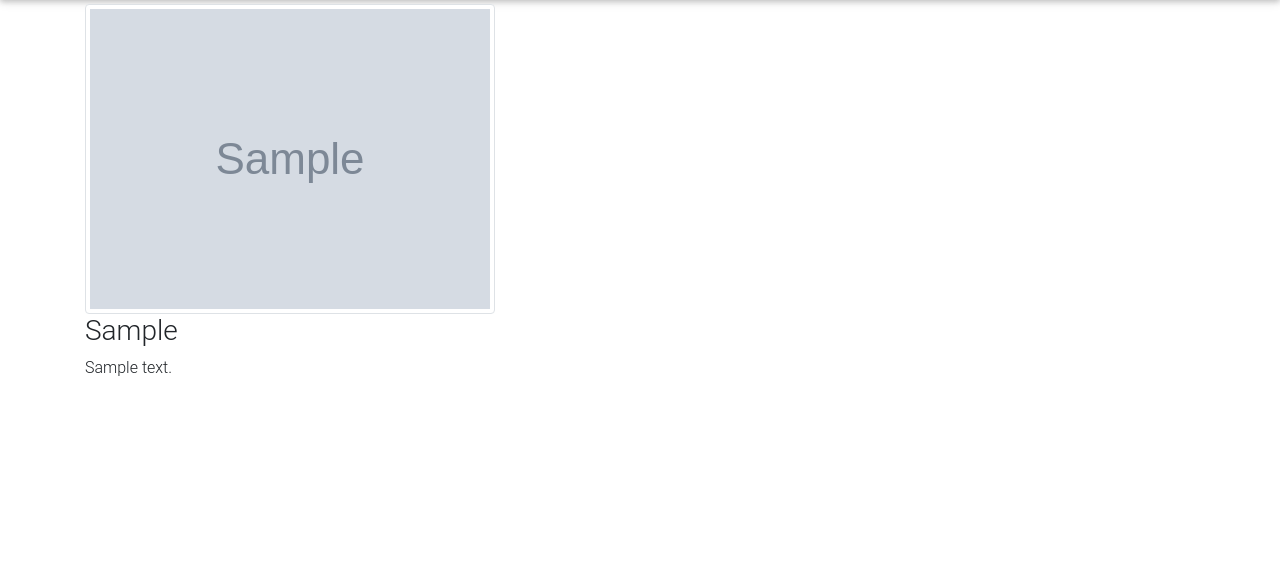
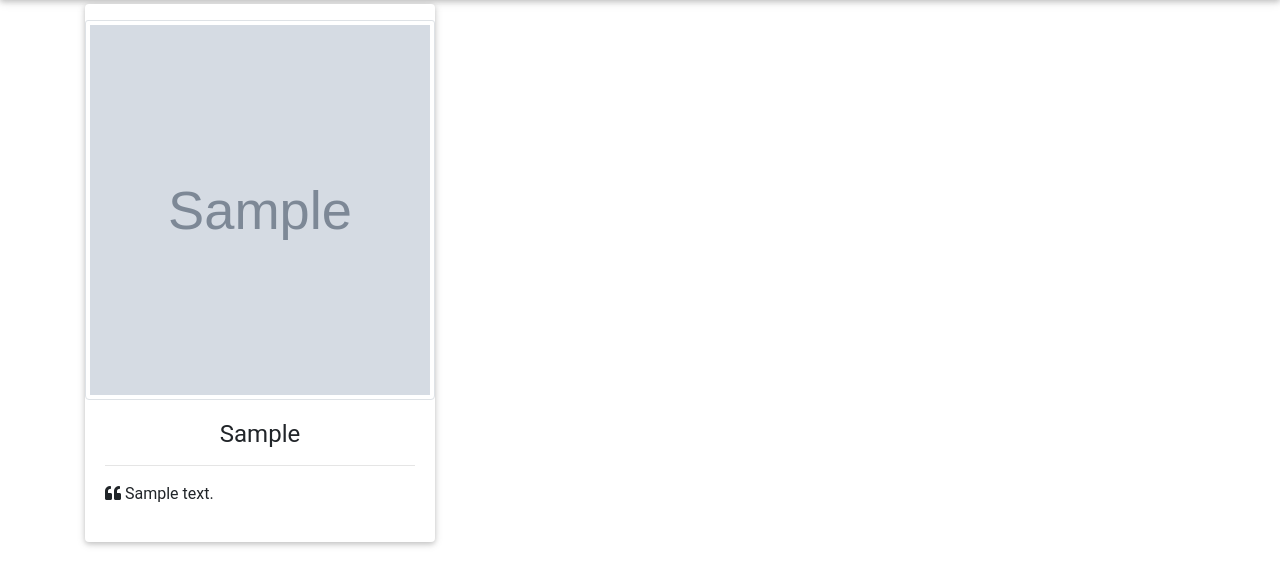
Before and after one commit to MachukaJoy/pitch-perfect-practicehub, a Flask app: a page that uses app/templates/profile/profile.html in a window 1280 px wide. Shown: the part 56-642 px from the top of the page. Run offline with Flask 2, Linux system fonts and the light colour scheme; tables that the repository leaves empty hold one stand-in row (values such as "Sample post"); grey boxes marked "Sample" are stand-in pictures; some libraries are stand-ins or nearby versions.

Commit message:
ft: edit user profile details

```diff
--- a/app/auth/views.py
+++ b/app/auth/views.py
@@ -29,6 +29,6 @@ def signup():
     form = RegForm()
     if form.validate_on_submit():
         user = User(email = form.email.data, username = form.username.data, password = form.password.data)
-        user.save()
+        user.save_u()
         return redirect(url_for('auth.login'))
     return render_template('auth/signup.html', r_form = form)
--- a/app/main/views.py
+++ b/app/main/views.py
@@ -29,11 +29,11 @@ def updateprofile(name):
         abort(404)
     if form.validate_on_submit():
         user.bio = form.bio.data
-        user.save()
+        user.save_u()
         return redirect(url_for('.profile',name = name))
     return render_template('profile/update.html',form =form)
 
-@main.route('/user/<name>/update/profilepicture',methods= ['POST'])
+@main.route('/user/<name>/update/pic',methods= ['POST'])
 @login_required
 def update_pic(name):
     user = User.query.filter_by(username = name).first()
--- a/app/models.py
+++ b/app/models.py
@@ -10,7 +10,7 @@ class User(db.Model,UserMixin):
     secure_password = db.Column(db.String(255),nullable = False)
 
     bio = db.Column(db.String(255))
-    profile_pic = db.Column(db.String())
+    profile_pic_path = db.Column(db.String())
 
     @property
     def set_password(self):
@@ -24,7 +24,7 @@ class User(db.Model,UserMixin):
     def verify_password(self, password):
         return check_password_hash(self.secure_password,password)
 
-    def save(self):
+    def save_u(self):
         db.session.add(self)
         db.session.commit()
 
--- a/app/templates/profile/profile.html
+++ b/app/templates/profile/profile.html
@@ -3,33 +3,49 @@
 {% block content %}
 <div class="container">
   <div class="row">
-  <div class="col-md-5">
-    {% if user.profile_pic %}
-    <img src="{{url_for('static',filename=user.profile_pic)}}" alt="" class="img-thumbnail">
+    <div class="col-md-4">
+      <div class="card testimonial-card">
+        <div class="purple-gradient color-block mb-3"></div>
+        <div class="avatar mx-auto white">
+          {% if user.profile_pic_path %}
+          <img src="{{url_for('static',filename=user.profile_pic_path)}}" class=" card-img-top img-thumbnail"
+            alt="woman avatar" style="height: 380px">
+
+
           {%else%}
           <p>No profile picture</p>
+
           {% endif %}
-    {% if user == current_user %}
-    <form  action="{{url_for('main.update_pic',name=user.username)}}" method="post" enctype = "multipart/form-data">
-      <input type="file"  name="photo" class="form-control" required>
-      <input type="submit">
-    </form>
-      {% endif %}
-    <h3> {{user.username| capitalize}} </h3>
+        </div>
+        <div class="card-body">
+          <h4 class="card-title text-center"> {{user.username| capitalize}}</h4>
+          <hr>
           {% if user.bio %}
-      <p> {{user.bio}}</p>
+          <p><i class="fas fa-quote-left"></i> {{user.bio}}</p>
           {%else%}
           <p> {{user.username| capitalize}} has no bio </p>
           {% endif %}
-
           {% if user == current_user %}
           <a href="{{url_for('main.updateprofile',name=user.username)}}">Edit profile</a>
           {% endif %}
         </div>
+      </div>
+    </div>
 
     <div class="col-md-4">
+      <h3> </h3>
 
+    </div>
+    <div class="col-md-4">
+      <div class="col-md-4">
+        {% if user == current_user %}
+        <form action="{{url_for('main.update_pic',name=user.username)}}" method="post" enctype="multipart/form-data">
 
+          <input type="file" name="photo" class="form-control" required>
+          <input type="submit">
+        </form>
+        {% endif %}
+      </div>
     </div>
   </div>
 </div>
```
Also changed, not shown: migrations/versions/274aa3633393_update_images_path_migration.py (added, +30 -0 lines). Lines whose indentation alone changed are shown as unchanged.
